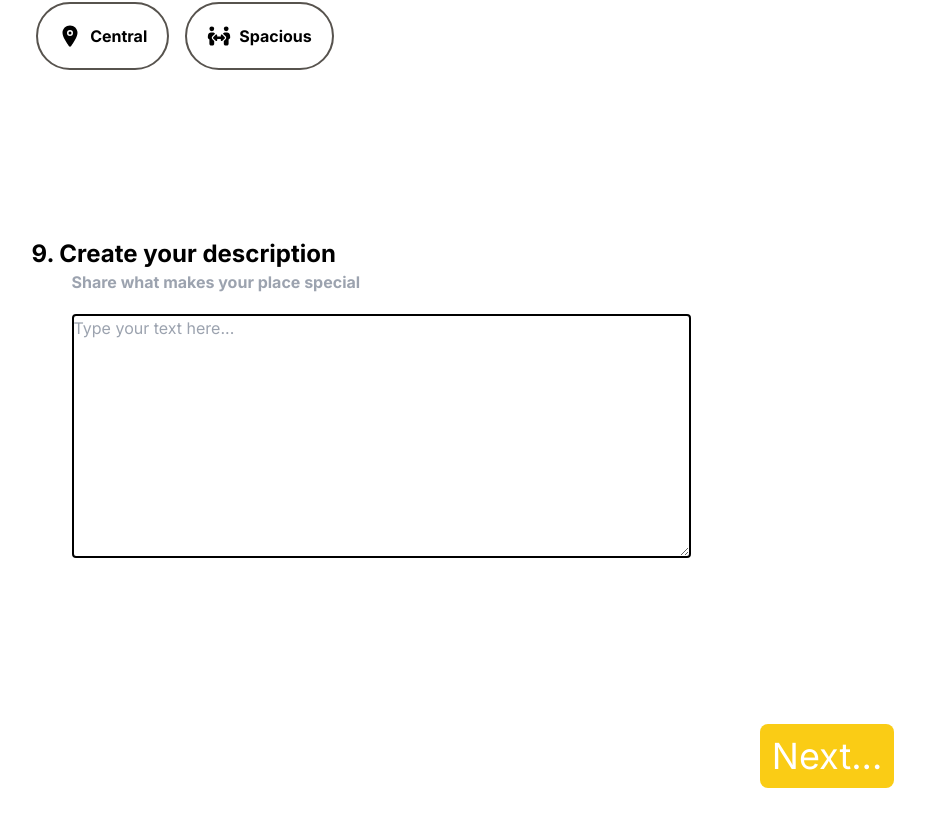
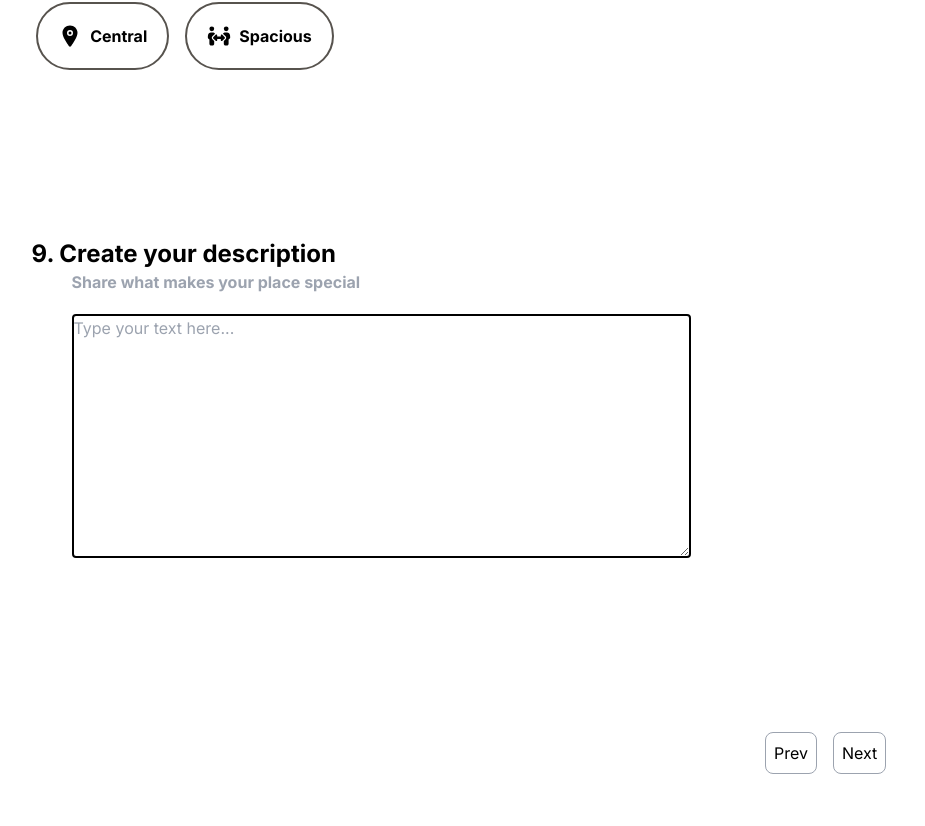
Before and after one commit to saimon7g/StayNest-FrontEnd, a Next.js app in the folder staynest/: page /host/step3 in a window 1280 px wide. Shown: the part 640-1466 px from the top of the page, without its empty margins (279-1204 px from the left). Built offline with nearby package versions, Linux system fonts and the light colour scheme.

Commit message:
somehow working codee

```diff
--- a/staynest/API/Registration.js
+++ b/staynest/API/Registration.js
@@ -1,7 +1,7 @@
 export async function Step1GET() {
     // console.log("step1get");
     try {
-        const response = await fetch("http://127.0.0.1:8000/property_registration/step1/");
+        const response = await fetch("http://127.0.0.1:8000/api/property_registration/step1/");
         const result = await response.json();
         console.log(" from api step1get");
         console.log(result);
@@ -15,7 +15,7 @@ export async function Step1GET() {
 export async function Step1Post(data) {
     console.log(data);
     try {
-        const response = await fetch("http://127.0.0.1:8000/property_registration/step1/", {
+        const response = await fetch("http://127.0.0.1:8000/api/property_registration/step1/", {
             method: "POST",
             headers: {
                 "Content-Type": "application/json",
@@ -37,7 +37,7 @@ export async function Step2PUT(data) {
     console.log(data);
     console.log("step2put                    11111111 ");
     try {
-        const response = await fetch("http://localhost:8000/property_registration/step2/6/", {
+        const response = await fetch("http://127.0.0.1:8000/api/property_registration/step2/6/", {
             method: "PUT",
             headers: {
                 "Content-Type": "application/json"
@@ -56,7 +56,7 @@ export async function Step2PUT(data) {
 export async function Step2GET() {
     console.log("step2get");
     try {
-        const response = await fetch("http://localhost:8000/property_registration/step2/3/");
+        const response = await fetch("http://127.0.0.1:8000/api/property_registration/step2/3/");
         const result = await response.json();
         console.log(result);
         return result;
@@ -69,7 +69,7 @@ export async function Step2GET() {
 export async function Step5GET() {
     console.log("step5get");
     try {
-        const response = await fetch("http://localhost:8000/property_registration/step5/3/");
+        const response = await fetch("http://127.0.0.1:8000/api/property_registration/step5/3/");
         const result = await response.json();
         console.log(result);
         return result;
@@ -84,7 +84,7 @@ export async function Step5PUT(data) {
     console.log(data);
     console.log("step5put                    11111111 ");
     try {
-        const response = await fetch("http://localhost:8000/property_registration/step5/3/", {
+        const response = await fetch("http://127.0.0.1:8000/api/property_registration/step5/3/", {
             method: "PUT",
             headers: {
                 "Content-Type": "application/json"
--- a/staynest/app/host/step1/page.js
+++ b/staynest/app/host/step1/page.js
@@ -121,8 +121,8 @@ const Step1 = () => {
             }
         }
 
-        console.log(result);
-        const resul = Step1Post(result);
+        // console.log(result);
+        // Step1Post(result);
         // console.log("submit clicked");
     }
 
@@ -326,11 +326,13 @@ const Step1 = () => {
 
                 {/* <button className="bg-indigo-600 hover:bg-indigo-700 text-white font-bold py-2 px-4 rounded-full" onClick={handleSubmit}>Next</button> */}
 
-                <Link href="/host/step2">
-                    <button className="border border-gray-400 rounded-lg p-2 m-2" onClick={handleSubmit}>
-                        Next
-                    </button>
-                </Link>
+                <div className="flex justify-between items-center" onClick={handleSubmit}>
+                    <Link href="/host/step2">
+                        <button className="border border-gray-400 rounded-lg p-2 m-2" >
+                            Next
+                        </button>
+                    </Link>
+                </div>
             </div>
         </div>
     );
--- a/staynest/app/host/step3/page.js
+++ b/staynest/app/host/step3/page.js
@@ -1,5 +1,6 @@
 'use client';
 import React from "react";
+import Link from "next/link";
 
 import FileUpload from "@/Components/ImageUpload";
 import { useState } from "react";
@@ -107,7 +108,7 @@ return (
                     <text className="text-bg text-gray-400 font-bold pl-10">Short titles work best. Have fun with it-you can always change it later.</text>
                 </div>
                 <div className="pl-10">
-                <textarea  className="border-2 border-black rounded" rows="7" cols="60" placeholder="Type your text here..."></textarea>
+                    <textarea className="border-2 border-black rounded" rows="7" cols="60" placeholder="Type your text here..."></textarea>
                 </div>
             </div>
 
@@ -184,15 +185,31 @@ return (
                     <text className="text-bg text-gray-400 font-bold pb-15 pl-10">Share what makes your place special</text>
                 </div>
                 <div className="pl-10">
-                <textarea  className="border-2 border-black rounded" rows="10" cols="60" placeholder="Type your text here..."></textarea>
+                    <textarea className="border-2 border-black rounded" rows="10" cols="60" placeholder="Type your text here..."></textarea>
                 </div>
             </div>
 
             <div className="flex flex-row-reverse w-5/6 mb-20">
 
-            <button className="p-3 text-4xl text-white bg-yellow-400 rounded-lg">
-                Next...
+                <div className="flex justify-between items-center">
+                    <Link href="/host/step2">
+                        <button className="border border-gray-400 rounded-lg p-2 m-2">
+                            Prev
                         </button>
+                    </Link>
+
+                    {/* <button className="bg-indigo-600 hover:bg-indigo-700 text-white font-bold py-2 px-4 rounded-full" onClick={handleSubmit}>Next</button> */}
+
+                    <div className="flex justify-between items-center" onClick={handleSubmit}>
+                        <Link href="/host/step4">
+                            <button className="border border-gray-400 rounded-lg p-2 m-2" >
+                                Next
+                            </button>
+                        </Link>
+                    </div>
+                </div>
+
+
 
             </div>
 
--- a/staynest/app/host/step4/page.js
+++ b/staynest/app/host/step4/page.js
@@ -1,5 +1,6 @@
 'use client';
 import React from "react";
+import Link from "next/link";
 
 import FileUpload from "@/Components/ImageUpload";
 import { useState } from "react";
@@ -70,7 +71,7 @@ return (
                     <text className="text-lg text-gray-400 font-bold pl-10">You can change it anytime.</text>
                 </div>
                 <div className="">
-                <textarea  className="mr-24 mt-4 border-2 border-black rounded text-6xl" rows="1" cols="10" type="number" placeholder="Price"></textarea>
+                    <textarea className="mr-24 mt-4 border-2 border-black rounded text-6xl" rows="1" cols="10" type="number" placeholder="Price"></textarea>
                 </div>
             </div>
             <div className="my-20 border-2 border-black rounded-lg p-6">
@@ -80,7 +81,27 @@ return (
                     <text className="text-lg text-gray-400 font-bold pl-10">You can change it anytime.</text>
                 </div>
                 <div className="">
-                <textarea  className="mt-4 border-2 border-black rounded text-6xl" rows="1" cols="10" type="number" placeholder="Discount %"></textarea>
+                    <textarea className="mt-4 border-2 border-black rounded text-6xl" rows="1" cols="10" type="number" placeholder="Discount %"></textarea>
+                </div>
+            </div>
+
+
+
+            <div className="flex justify-between items-center">
+                <Link href="/host/step3">
+                    <button className="border border-gray-400 rounded-lg p-2 m-2">
+                        Prev
+                    </button>
+                </Link>
+
+                {/* <button className="bg-indigo-600 hover:bg-indigo-700 text-white font-bold py-2 px-4 rounded-full" onClick={handleSubmit}>Next</button> */}
+
+                <div className="flex justify-between items-center">
+                    <Link href="/host/step5">
+                        <button className="border border-gray-400 rounded-lg p-2 m-2" >
+                            Next
+                        </button>
+                    </Link>
                 </div>
             </div>
 
```
Also changed, not shown: staynest/app/host/step2/page.js (+24 -19 lines). Lines whose indentation alone changed are shown as unchanged.
